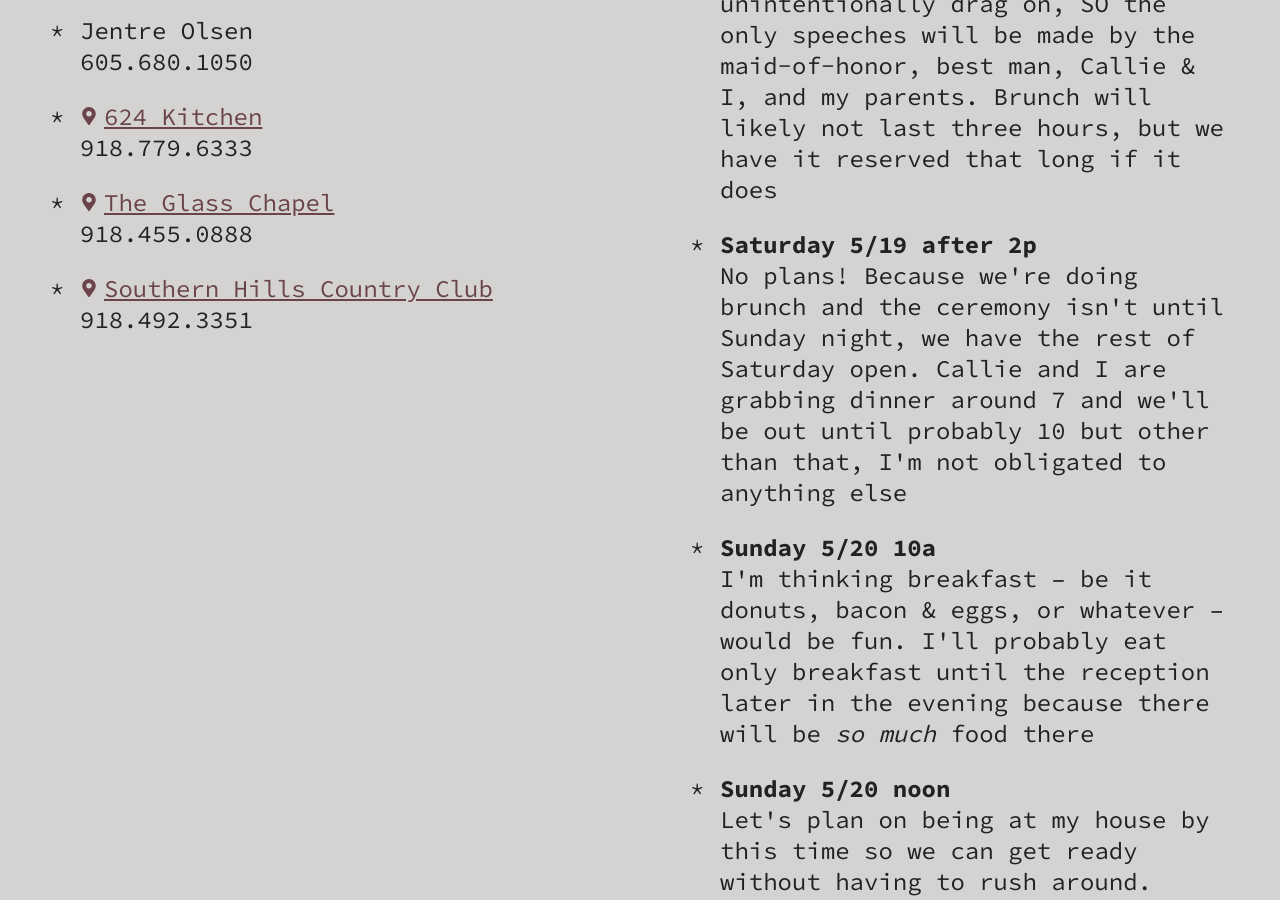
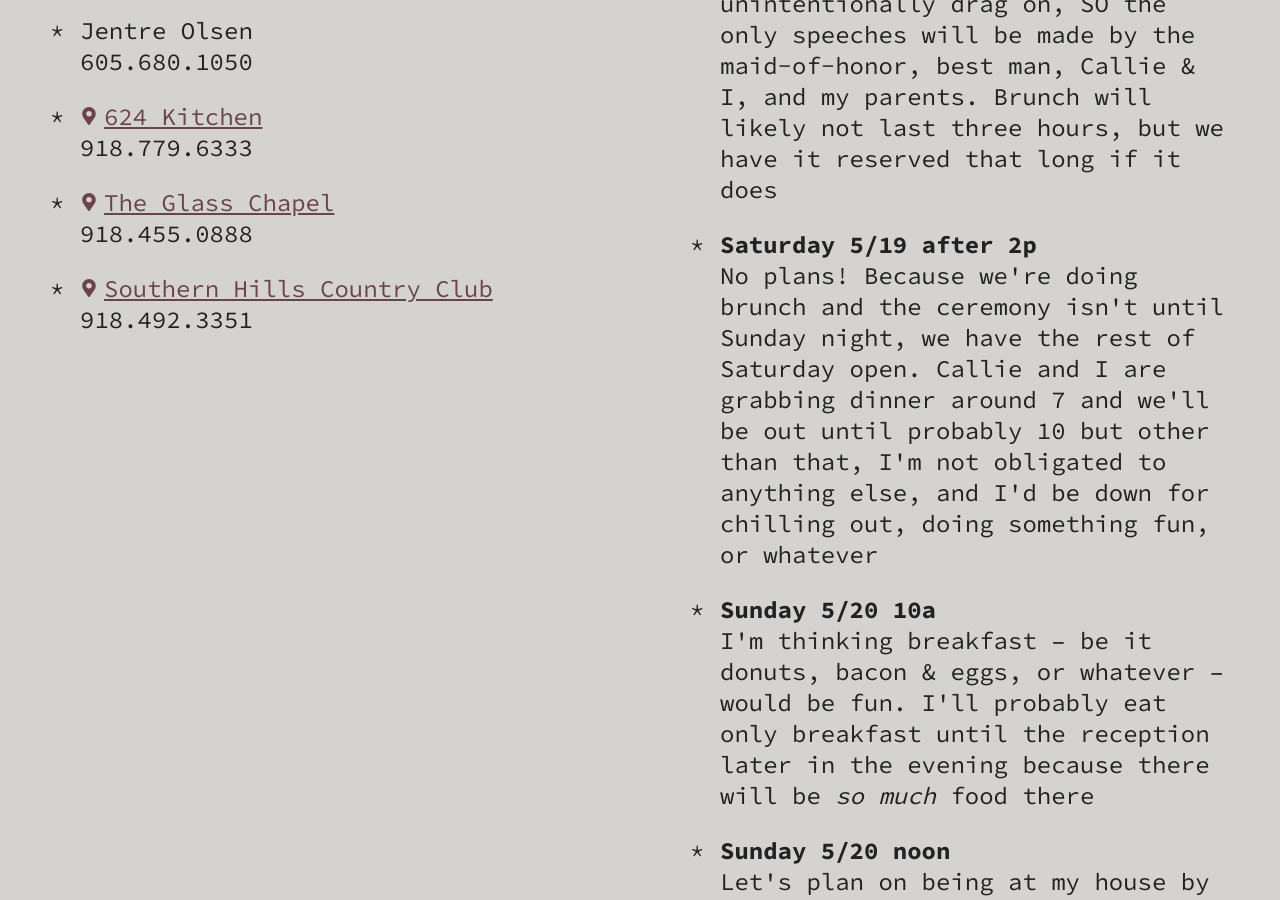
Before and after one commit to grantstandridge/grantstandridge.github.io, a Jekyll site: the page built from _buckets/groomsmen.markdown, in a window 1280 px wide and 900 px high, scrolled down 1511 px. Built offline with Jekyll 4.4.1, drawn with Linux system fonts in a browser that asks for light colours.

Commit message:
Updated Groomsmen

```diff
--- a/_buckets/groomsmen.markdown
+++ b/_buckets/groomsmen.markdown
@@ -49,7 +49,8 @@ General:
     - "<strong>Saturday 5/19 after 2p</strong><br>No plans! Because we're doing brunch
       and the ceremony isn't until Sunday night, we have the rest of Saturday open.
       Callie and I are grabbing dinner around 7 and we'll be out until probably 10
-      but other than that, I'm not obligated to anything else"
+      but other than that, I'm not obligated to anything else, and I'd be down for
+      chilling out, doing something fun, or whatever"
     - "<strong>Sunday 5/20 10a</strong><br>I'm thinking breakfast – be it donuts,
       bacon & eggs, or whatever – would be fun. I'll probably eat only breakfast until
       the reception later in the evening because there will be <em>so much</em> food
```
